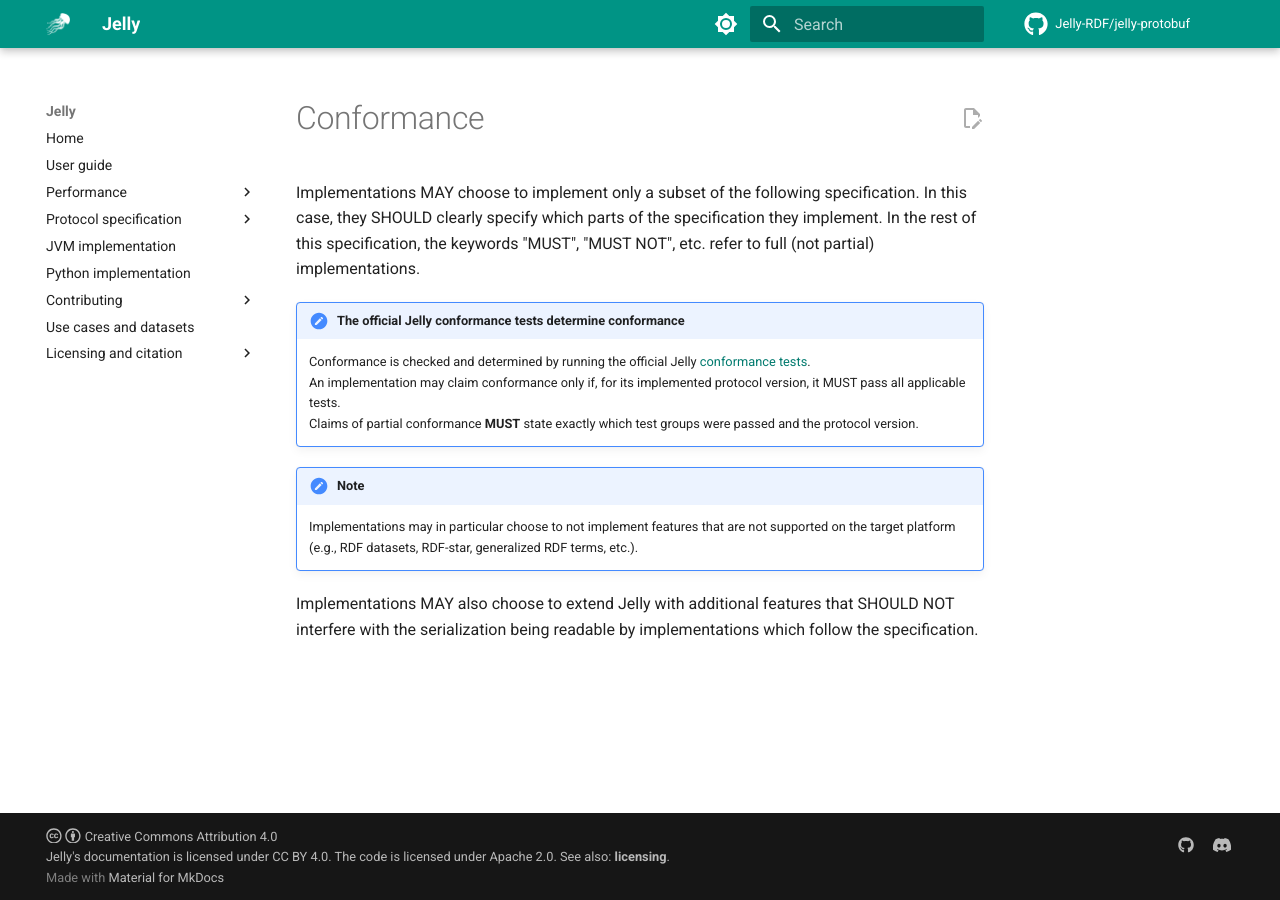
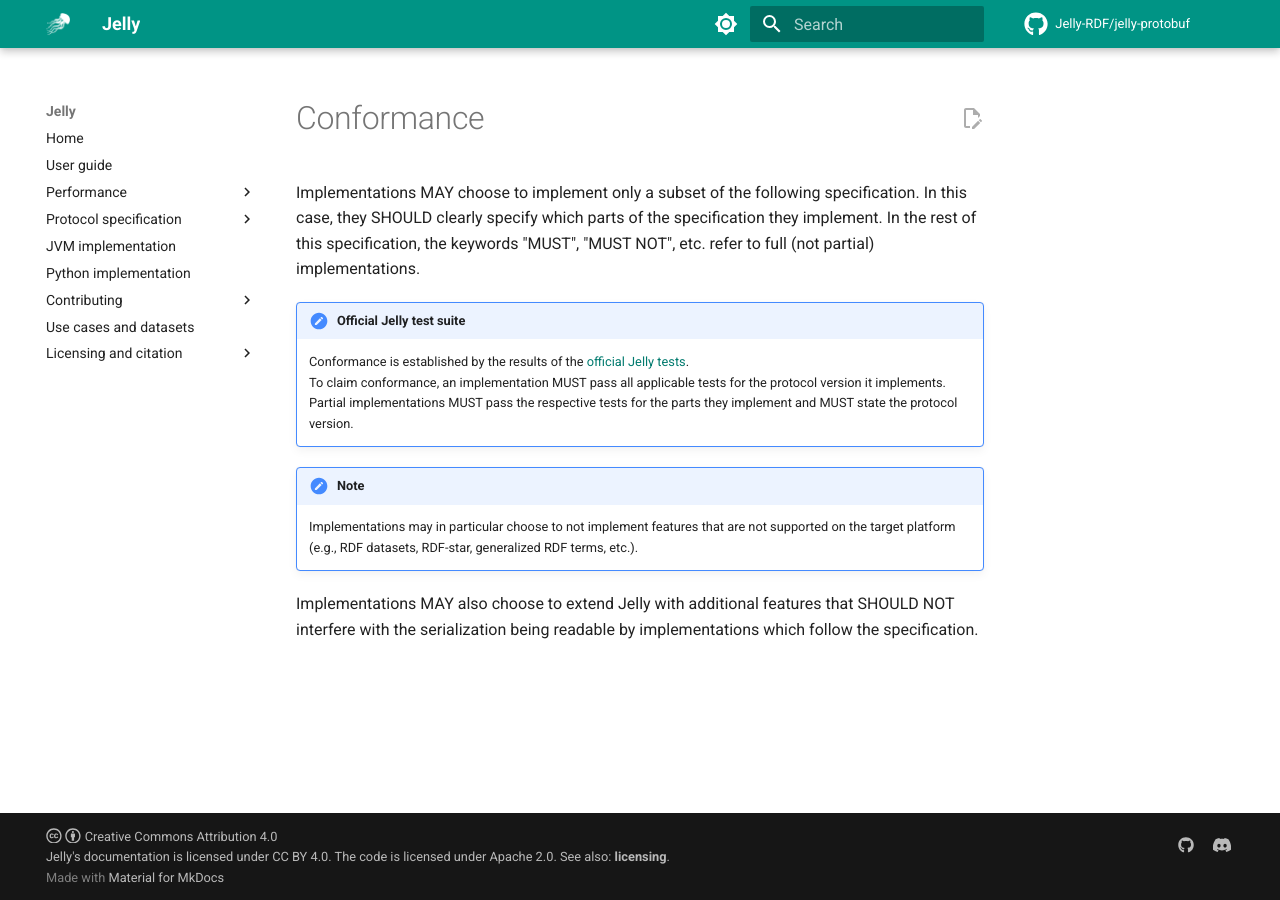
Before and after one commit to Jelly-RDF/jelly-rdf.github.io, an MkDocs documentation site: the page built from docs/specification/includes/conformance.md, in a window 1280 px wide. Built offline with MkDocs 1.6.1 and Material for MkDocs 9.7.7, drawn with Linux system fonts in a browser that asks for light colours; comment, search, counter and statistics services are not loaded; the version menu is left out.

Commit message:
Apply tweaks

```diff
--- a/docs/specification/includes/conformance.md
+++ b/docs/specification/includes/conformance.md
@@ -1,9 +1,9 @@
 Implementations MAY choose to implement only a subset of the following specification. In this case, they SHOULD clearly specify which parts of the specification they implement. In the rest of this specification, the keywords "MUST", "MUST NOT", etc. refer to full (not partial) implementations.
 
-!!! note "**The official Jelly conformance tests determine conformance**"
-    Conformance is checked and determined by running the official Jelly [conformance tests](https://github.com/Jelly-RDF/jelly-protobuf/tree/main/test).
-    An implementation may claim conformance only if, for its implemented protocol version, it MUST pass all applicable tests.
-    Claims of partial conformance **MUST** state exactly which test groups were passed and the protocol version.
+!!! note "Official Jelly test suite"
+    Conformance is established by the results of the [official Jelly tests](https://github.com/Jelly-RDF/jelly-protobuf/tree/main/test).
+    To claim conformance, an implementation MUST pass all applicable tests for the protocol version it implements.
+    Partial implementations MUST pass the respective tests for the parts they implement and MUST state the protocol version.
 
 !!! note
 
```
